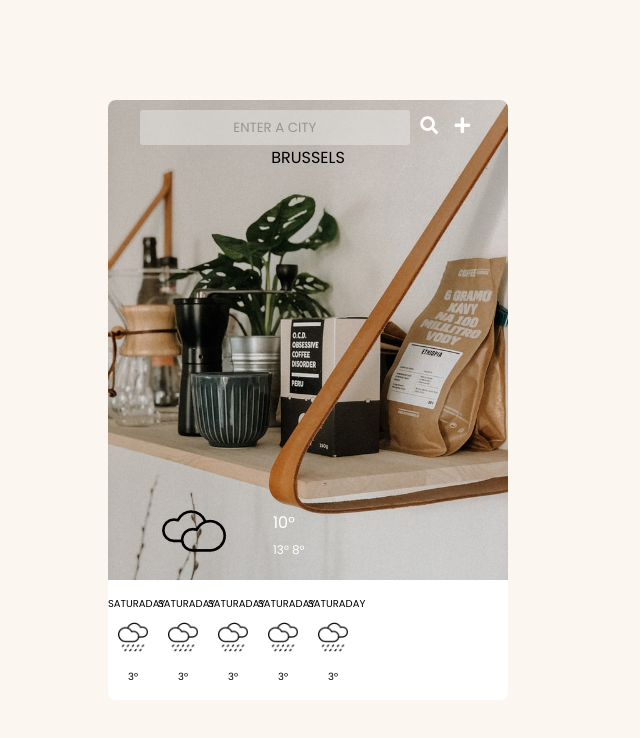
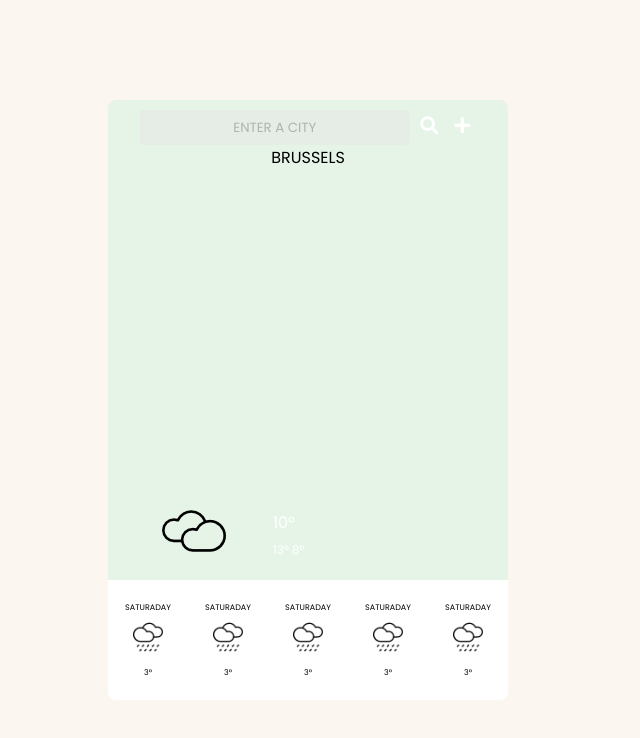
Before and after one commit to chevtong/weather-app, a plain HTML site: page v2index.html in a window 1280 px wide. Shown: the whole page, without its empty margins (0-640 px from the left). Drawn offline with Linux system fonts and the light colour scheme; no server answers.

Commit message:
fix the javascript bud

```diff
--- a/v2style.css
+++ b/v2style.css
@@ -13,9 +13,11 @@ h3, h4{
     margin: 0;
     padding-top: 5px;
 }
+
 p{
-    font-size: 10px;
+    font-size: 8px;
 }
+
 input{
     border: none;
     outline: none;
@@ -67,8 +69,14 @@ button:hover{
 
 .forecast{
     display: grid;
-    grid-template-columns: repeat(5, 50px);
+    grid-template-columns: repeat(5, 1fr);
     align-self: center;
+    justify-content: space-between;
+
+}
+
+.day1,.day2, .day3, .day4, .day5{
+    padding: 5px;
 }
 
 
@@ -79,10 +87,13 @@ button:hover{
 
 .citybackground{
     background-image: url('v2img/sample.jpg');
+    background: rgba(0, 151, 19, 0.1);
+
     border-radius: 8px 8px 0 0;
     background-size: cover;
     display:grid;
 }
+
 .citybackground > div {
     padding: 10px;
 
```
Also changed, not shown: script.js (+12 -1 lines).
